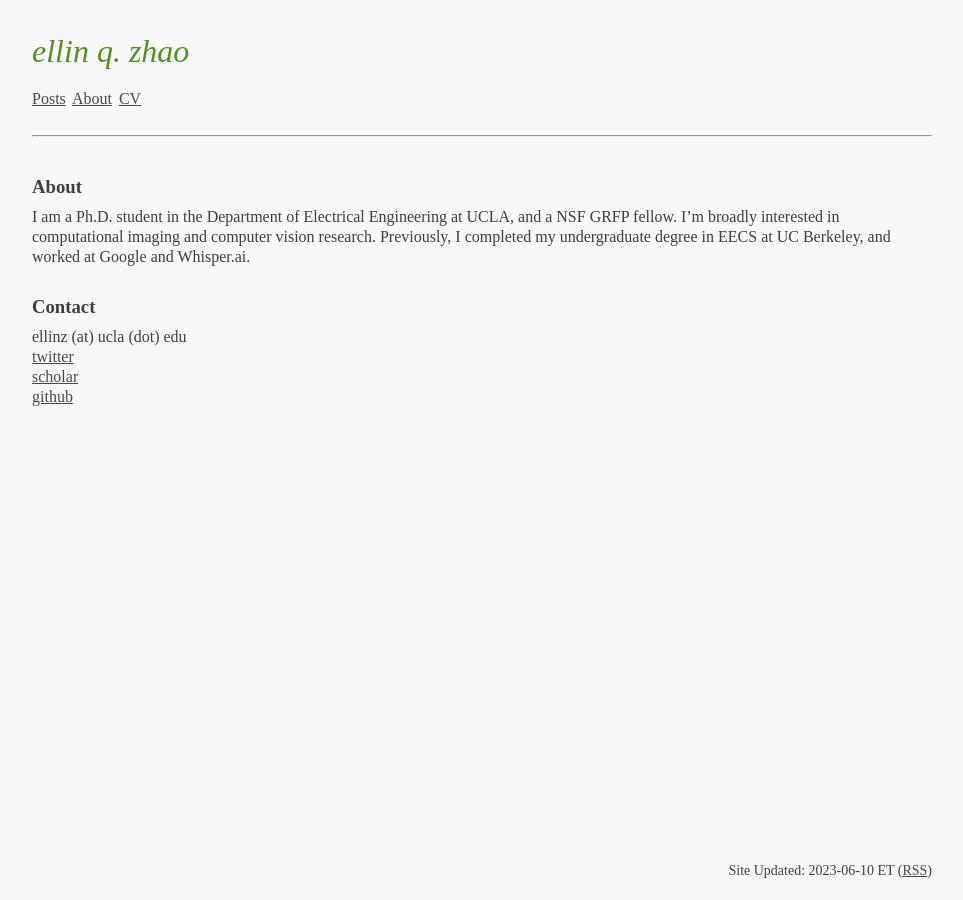
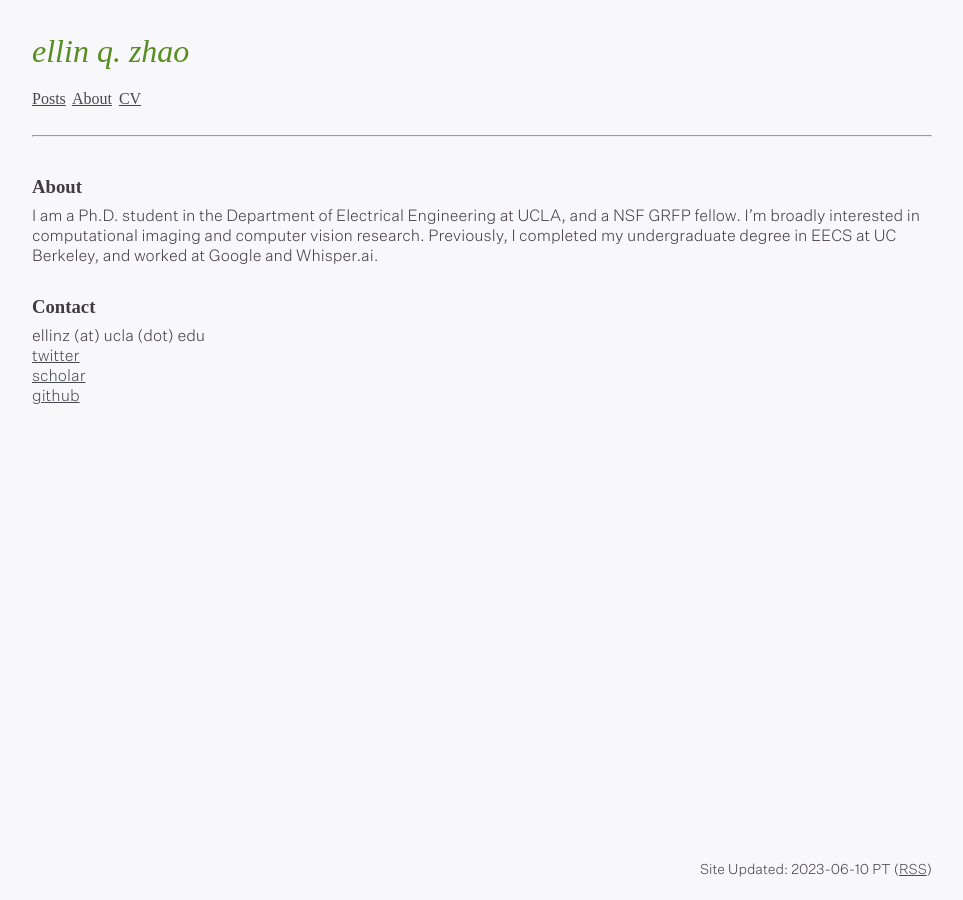
Before and after one commit to ellinzhao/ellinzhao.github.io, a Jekyll site: the page built from index.md, in a window 1280 px wide. Shown: the whole page, without its empty margins (158-1121 px from the left). Built offline with Jekyll 4.4.1, drawn with Linux system fonts in a browser that asks for light colours; some web fonts are replaced.

Commit message:
fix fonts and add custom URL

```diff
--- /dev/null
+++ b/CNAME
@@ -0,0 +1 @@
+ellinz.com
--- a/_config.yml
+++ b/_config.yml
@@ -1,10 +1,10 @@
 # Site Specific Configuration
 name: ellinz
 description: A simple Jekyll theme
-url: https://example.com
-author: tajacks
-timezone: America/Toronto
-timezone_short: ET
+url: "https://ellinz.com"
+author: ellinz
+timezone: America/Los_Angeles
+timezone_short: PT
 
 # Keywords
 keywords: ['seo', 'key', 'words']
--- a/_sass/page.scss
+++ b/_sass/page.scss
@@ -2,28 +2,28 @@
 
 @font-face {
   font-family: "GT Alpina Tw Trial";
-  src: url("GT-Alpina-Typewriter-Regular-Trial.otf") format("opentype");
+  src: url("/assets/fonts/GT-Alpina-Typewriter-Regular-Trial.otf") format("opentype");
   font-weight: normal;
   font-style: normal;
 }
 
 @font-face {
   font-family: "GT Alpina Tw Trial";
-  src: url("GT-Alpina-Typewriter-Medium-Trial.otf") format("opentype");
+  src: url("/assets/fonts/GT-Alpina-Typewriter-Medium-Trial.otf") format("opentype");
   font-weight: medium;
   font-style: normal;
 }
 
 @font-face {
   font-family: "GT Alpina Tw Trial";
-  src: url("GT-Alpina-Typewriter-Bold-Trial.otf") format("opentype");
+  src: url("/assets/fonts/GT-Alpina-Typewriter-Bold-Trial.otf") format("opentype");
   font-weight: bold;
   font-style: normal;
 }
 
 @font-face {
   font-family: "Untitled Sans";
-  src: url("UntitledSans-Light.ttf") format("truetype");
+  src: url("/assets/fonts/UntitledSans-Light.ttf") format("truetype");
   font-weight: thin;
   font-style: normal;
 }
```
Also changed, not shown: 12 other files.
